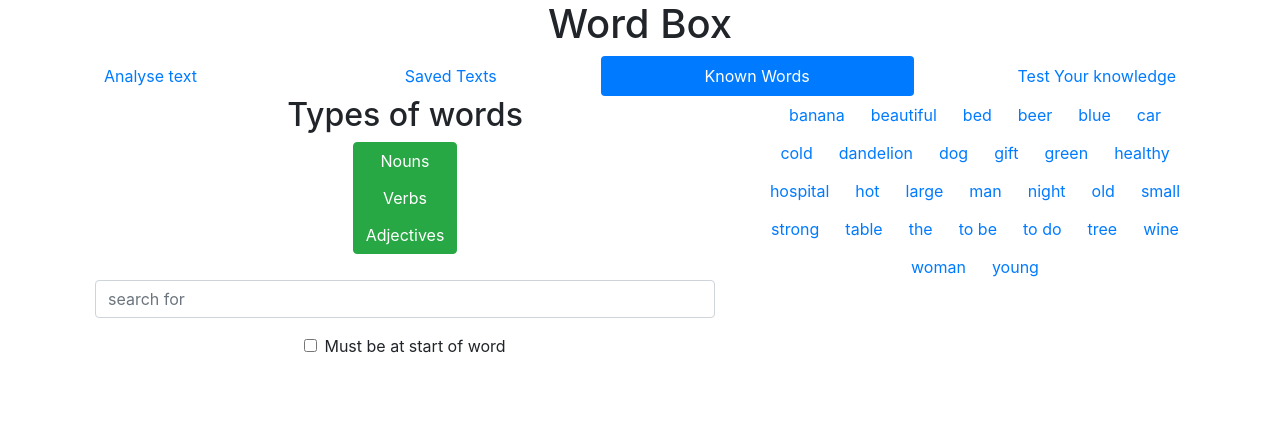
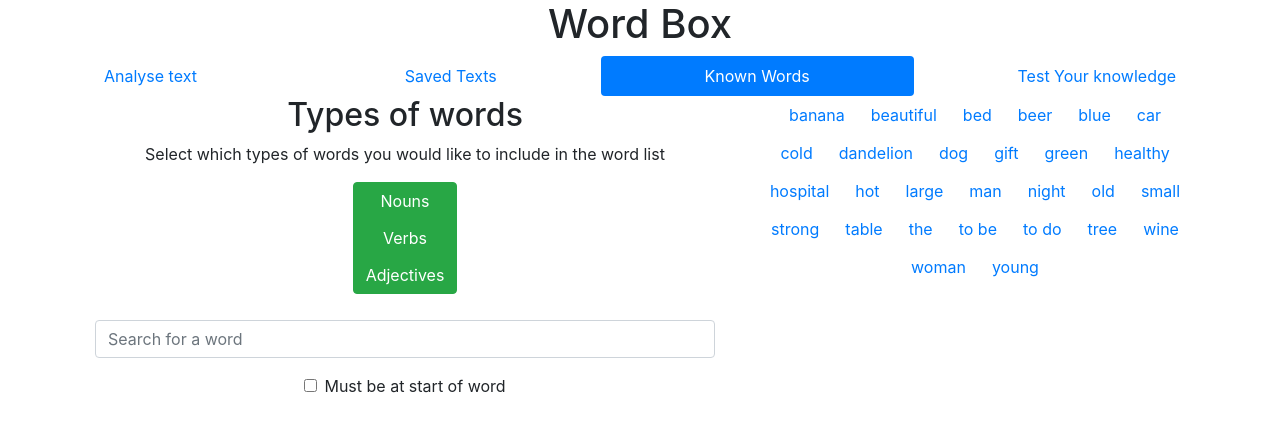
Before and after one commit to tommcandrew/Word-Box, a React (Create React App) app: page / in a window 1280 px wide. Both pictures are taken after a click on the tab "Known Words". Shown: the top 432 px of the page. Built offline with nearby package versions, Linux system fonts and the light colour scheme.

Commit message:
add instructions to the wordlist page

```diff
--- a/src/Components/WordListCheckbox.js
+++ b/src/Components/WordListCheckbox.js
@@ -15,6 +15,7 @@ const WordListCheckbox = (props) => {
     return (
         <div>
             <h2>Types of words</h2>
+            <p>Select which types of words you would like to include in the word list</p>
             <ButtonGroup vertical>
               <Button variant={nounsBtn} onClick={()=>props.click('Nouns')} >Nouns</Button>
               <Button variant={verbsBtn} onClick={()=>props.click('Verbs')} >Verbs</Button>
@@ -23,7 +24,7 @@ const WordListCheckbox = (props) => {
             <p></p>
             <Form>
               <Form.Group>
-                <Form.Control type='text' placeholder='search for' onChange={props.changeSearch} />
+                <Form.Control type='text' placeholder='Search for a word' onChange={props.changeSearch} />
               </Form.Group>
               <Form.Group>
                 <Form.Check
```
